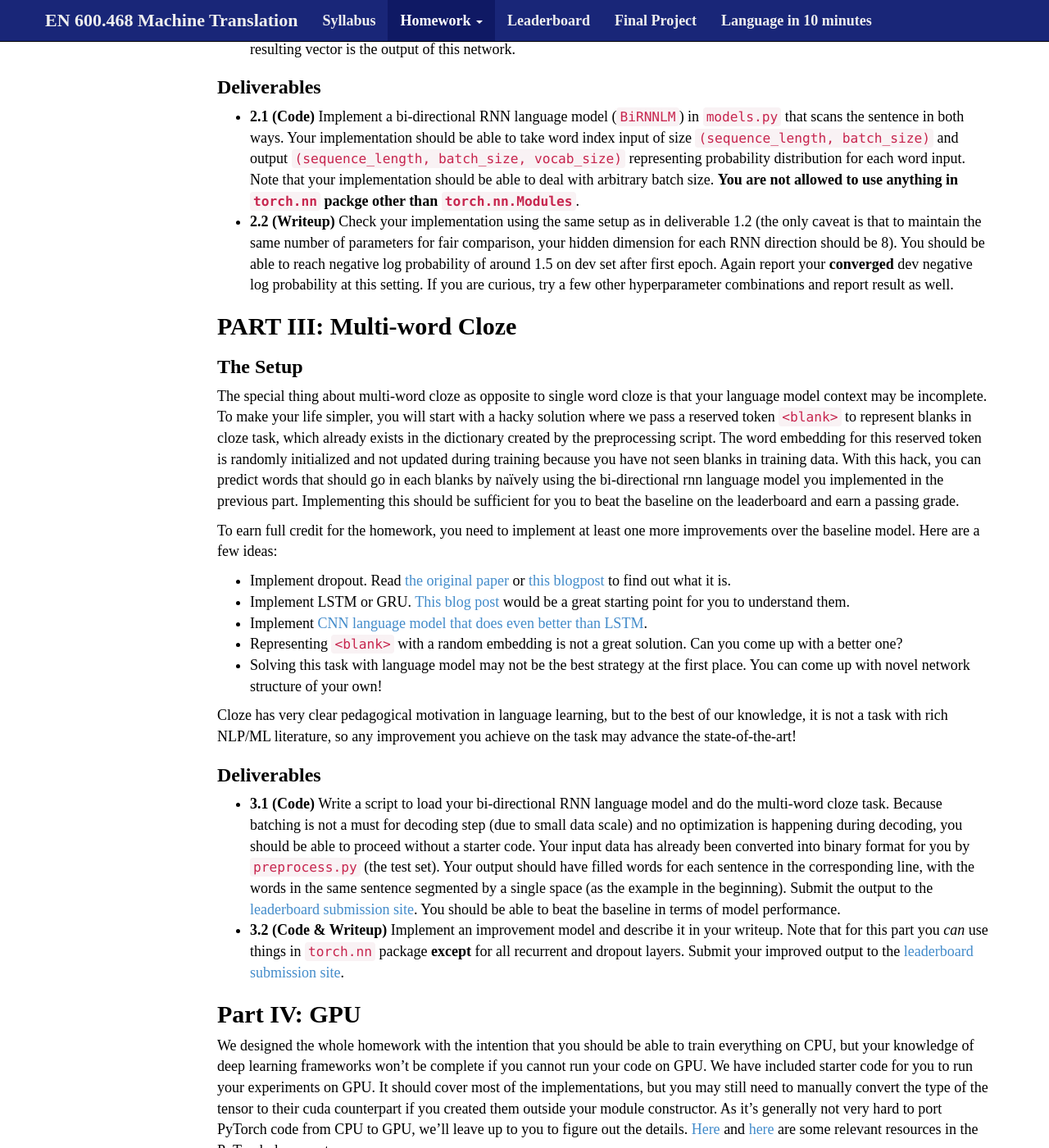
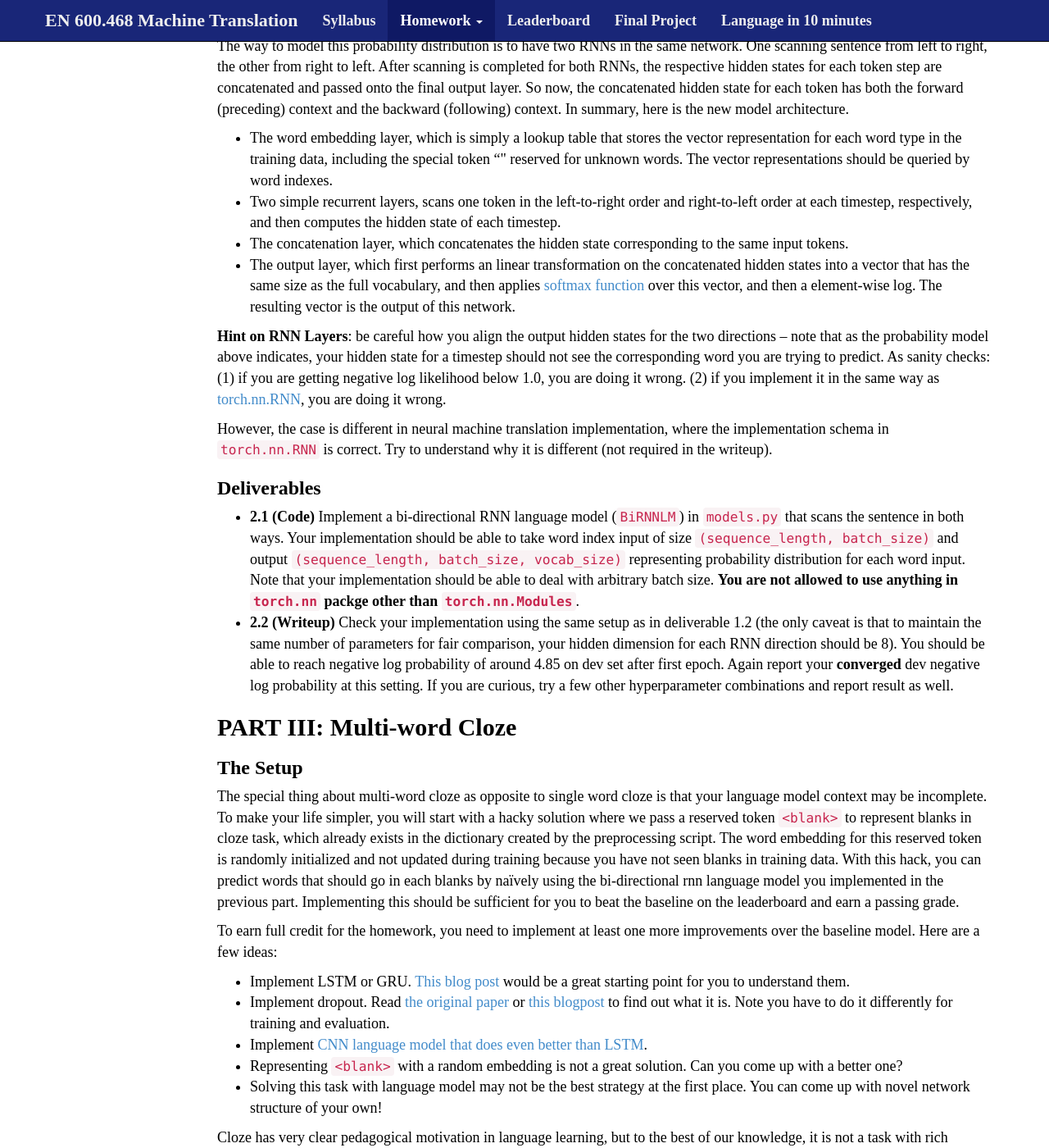
Before and after one commit to mt-class/jhu, a Jekyll site: the page built from nn_hw4.md, in a window 1280 px wide and 1400 px high, scrolled down 5741 px. Shown: the whole window at 82% size. Built offline with Jekyll 4.4.1, drawn with Linux system fonts in a browser that asks for light colours; nearby versions of some CDN libraries; some web fonts are replaced; formulas are drawn with MathJax 3; some of the changed text lies outside the part shown.

Commit message:
enable hw4

````diff
--- a/_layouts/default.html
+++ b/_layouts/default.html
@@ -52,6 +52,7 @@
                 <li><a href="hw0.html">1. Quality of Machine Translation</a></li>
                 <li><a href="hw1.html">2. Word Alignment</a></li>
                 <li><a href="hw2.html">3. Decoding</a></li>
+                <li><a href="nn_hw4.html">4. Multi-word Cloze</a></li>
                 <!-- <li><a href="hw3.html">4. Evaluation</a></li>
                 <li><a href="hw4.html">5. Reranking</a></li>
                 <li><a href="hw5.html">6. Inflection</a></li> -->
--- a/nn_hw4.md
+++ b/nn_hw4.md
@@ -41,10 +41,18 @@
 Cloud Guide (2017)
 --------------
 
-We'll be using Google Cloud as GPU support for this year. Before you proceed to part IV, please read through [this note](http://todo.org) so you know how to use the Google Cloud GPU host.
+We'll be using Google Cloud as GPU support for this year. Before you proceed to part IV, please read through [this note](http://mt-class.org/jhu/cloud.html) so you know how to use the Google Cloud GPU host.
 
 Please keep in mind that you should use your GPU hours wisely since the $50 credit will only give you ~60 hours of GPU usage.
 
+Deep Learning Framework Choice Policy (2017)
+---------------
+
+We understand people may have different preferences for deep learning frameworks, but as new frameworks come out everyday, it is not possible for us as instructors and TAs to cover knowledge of all the frameworks. As of 2017, we will use [PyTorch](http://pytorch.org) for all the starter code and is only able to help if you are using PyTorch. PyTorch is quickly gaining popularity among NLP/MT/ML research community and is, from our perspective, relatively easy to pick up as a beginner.
+
+If you prefer using another framework, we welcome contribution of your starter code (and you'll get credit as contributors in a homework that'll likely to be used in the coming years), but again, we are not able to help if you run into problems with the framework.
+
+Your choice of framework will not affect the grade of your homework.
 
 Part O: Setup
 ---------------
@@ -92,7 +100,7 @@
 
 The output of the network is essentially the probability distribution $$p(w_i\mid w_1, w_2, \ldots, w_{i-1})$$ in the log space. To train this network, we would like to maximize the log probability of the training corpus, which is the objective function (a.k.a. negative loss function, which is why we always minimize loss function instead of maximize them) of the training: $$\mathcal{R} = \prod_{i\in\mathcal{I}} log p(w_i\mid w_1, w_2, \ldots, w_{i-1})$$ where $$\forall i \in \mathcal{I}$$, $$w_i$$ is a token in the sentence. This loss function as well as the parameter updates are both already implemented for you in the starter code.
 
-For further detail of the model, either consult the [original paper](http://www.fit.vutbr.cz/research/groups/speech/publi/2010/mikolov_interspeech2010_IS100722.pdf), the [slides from class](http://todo.org), or section 4.4 of the [brand new NMT textbook](http://mt-class.org/jhu/assets/nmt-book.pdf).
+For further detail of the model, either consult the [original paper](http://www.fit.vutbr.cz/research/groups/speech/publi/2010/mikolov_interspeech2010_IS100722.pdf), the [slides from class](http://mt-class.org/jhu/slides/lecture-nn-lm.pdf), or section 4.4 of the [brand new NMT textbook](http://mt-class.org/jhu/assets/nmt-book.pdf).
 
 ### Think in Tensors
 
@@ -134,7 +142,7 @@
 
 As you see, a word embedding query (represented by `word_idx`) with size `(sequence_length, )` would return a result with size `(sequence_length, word_embedding)`, where each row in the result is the word embedding for the word we wish to query. Now we have formalized the word embedding layer all in terms of tensor processing.
 
-As a practice, try to figure out yourself what would be the tensor operations of simple recurrent layer and output layer (much more intuitive than embedding layer). Especially, it's helpful to know what is the input and output tensor shapes of these layers. You can always check with documents of the corresponding modules ([torch.nn.RNN](http://pytorch.org/docs/master/nn.html#torch.nn.RNN) and [torch.nn.Linear](http://pytorch.org/docs/master/nn.html#torch.nn.Linear)) to see if you get it right.
+As a practice, try to figure out yourself what would be the tensor operations of simple recurrent layer and output layer (much more intuitive than embedding layer). Especially, it's helpful to know what is the input and output tensor shapes of these layers. For this part, you can always check with documents of the corresponding modules ([torch.nn.RNN](http://pytorch.org/docs/master/nn.html#torch.nn.RNN) and [torch.nn.Linear](http://pytorch.org/docs/master/nn.html#torch.nn.Linear)) to see if you get it right (don't do it for Part II though, as you will see later).
 
 By the way, we used [advanced indexing](https://docs.scipy.org/doc/numpy-1.13.0/reference/arrays.indexing.html#advanced-indexing) in the code above. If you are not familiar with it, it might worth to spend some time to follow the link and figure out.
 
@@ -196,13 +204,13 @@
 ### Deliverables
 
 + **1.1 (Code)** Implement a uni-directional RNN language model (`RNNLM`) in `models.py` that scans the sentence from left to right. Your implementation should be able to take word index input of size `(sequence_length, batch_size)` and output `(sequence_length, batch_size, vocab_size)` representing probability distribution for each word input. Note that your implementation should be able to deal with arbitrary batch size. **You are not allowed to use anything in `torch.nn` packge other than `torch.nn.Modules`**.
-+ **1.2 (Writeup)** After you finished your implementation, run the training script to check your implementation. The program prints negative log probability on dev set after each epoch. As a sanity check, your negative log probability on dev set should reach around 6.0 after first epoch (~5 minutes on my laptop CPU) with the following command:
++ **1.2 (Writeup)** After you finished your implementation, run the training script to check your implementation. The program prints negative log probability on dev set after each epoch. As a sanity check, your negative log probability on dev set should reach around 5.60 after first epoch (~5 minutes on my laptop CPU) with the following command:
 
 ```
-python train.py --data_file hw4_data --optimizer Adam -lr 1e-2 --batch_size 128
+python train.py --data_file hw4_data --optimizer Adam -lr 1e-2 --batch_size 48
 ```
 
-with word embedding size 32 and hidden dimension 16. Report your **converged** dev negative log probability at this setting. If you are curious, try a few other hyperparameter combinations and report result as well.
+with word embedding size 32 and hidden dimension 16 and a trainable start state. Report your **converged** dev negative log probability at this setting. If you are curious, try a few other hyperparameter combinations and report result as well.
 
 Part II: Bi-directional RNN Language Model
 ---------------
@@ -218,10 +226,14 @@
 + The concatenation layer, which concatenates the hidden state corresponding to the same input tokens.
 + The output layer, which first performs an linear transformation on the concatenated hidden states into a vector that has the same size as the full vocabulary, and then applies [softmax function](https://en.wikipedia.org/wiki/Softmax_function) over this vector, and then a element-wise log. The resulting vector is the output of this network.
 
+**Hint on RNN Layers**: be careful how you align the output hidden states for the two directions -- note that as the probability model above indicates, your hidden state for a timestep should not see the corresponding word you are trying to predict. As sanity checks: (1) if you are getting negative log likelihood below 1.0, you are doing it wrong. (2) if you implement it in the same way as [torch.nn.RNN](http://pytorch.org/docs/master/nn.html#torch.nn.RNN), you are doing it wrong.
+
+However, the case is different in neural machine translation implementation, where the implementation schema in `torch.nn.RNN` is correct. Try to understand why it is different (not required in the writeup).
+
 ### Deliverables
 
 + **2.1 (Code)** Implement a bi-directional RNN language model (`BiRNNLM`) in `models.py` that scans the sentence in both ways. Your implementation should be able to take word index input of size `(sequence_length, batch_size)` and output `(sequence_length, batch_size, vocab_size)` representing probability distribution for each word input. Note that your implementation should be able to deal with arbitrary batch size. **You are not allowed to use anything in `torch.nn` packge other than `torch.nn.Modules`**.
-+ **2.2 (Writeup)** Check your implementation using the same setup as in deliverable 1.2 (the only caveat is that to maintain the same number of parameters for fair comparison, your hidden dimension for each RNN direction should be 8). You should be able to reach negative log probability of around 1.5 on dev set after first epoch. Again report your **converged** dev negative log probability at this setting. If you are curious, try a few other hyperparameter combinations and report result as well.
++ **2.2 (Writeup)** Check your implementation using the same setup as in deliverable 1.2 (the only caveat is that to maintain the same number of parameters for fair comparison, your hidden dimension for each RNN direction should be 8). You should be able to reach negative log probability of around 4.85 on dev set after first epoch. Again report your **converged** dev negative log probability at this setting. If you are curious, try a few other hyperparameter combinations and report result as well.
 
 PART III: Multi-word Cloze
 ---------------
@@ -232,8 +244,8 @@
 
 To earn full credit for the homework, you need to implement at least one more improvements over the baseline model. Here are a few ideas:
 
-+ Implement dropout. Read [the original paper](https://www.cs.toronto.edu/~hinton/absps/JMLRdropout.pdf) or [this blogpost](http://iamtrask.github.io/2015/07/28/dropout/) to find out what it is.
 + Implement LSTM or GRU. [This blog post](http://colah.github.io/posts/2015-08-Understanding-LSTMs/) would be a great starting point for you to understand them.
++ Implement dropout. Read [the original paper](https://www.cs.toronto.edu/~hinton/absps/JMLRdropout.pdf) or [this blogpost](http://iamtrask.github.io/2015/07/28/dropout/) to find out what it is. Note you have to do it differently for training and evaluation.
 + Implement [CNN language model that does even better than LSTM](http://proceedings.mlr.press/v70/dauphin17a/dauphin17a.pdf).
 + Representing `<blank>` with a random embedding is not a great solution. Can you come up with a better one?
 + Solving this task with language model may not be the best strategy at the first place. You can come up with novel network structure of your own!
````
Also changed, not shown: other parts of nn_hw4.md (+4 -13 lines), cloud.md (+1 -1 lines).
